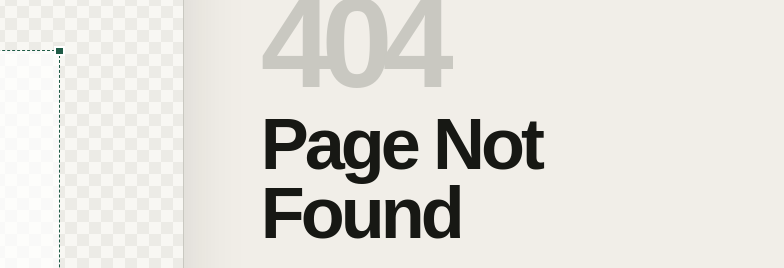
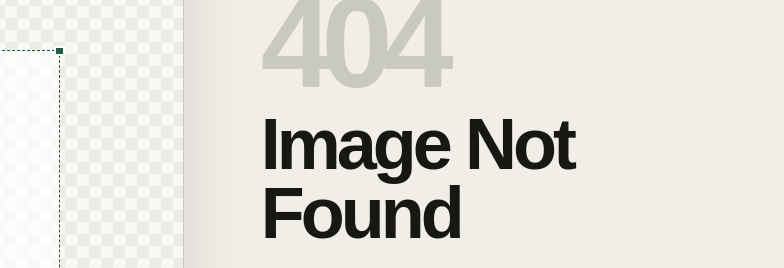
Before and after one commit to ericguitard/guitard-assets, a website: page 404.html in a window 1280 px wide. Shown: the part 150-418 px from the top of the page, 496-1280 px from the left. Drawn offline with Linux system fonts and the light colour scheme.

Commit message:
Change error title from 'Page Not Found' to 'Image Not Found'

```diff
--- a/404.html
+++ b/404.html
@@ -86,7 +86,7 @@
     <section class="error-copy">
       <p class="eyebrow">ASSET DELIVERY</p>
       <p class="status-code" aria-hidden="true">404</p>
-      <h1 id="error-title">Page Not Found</h1>
+      <h1 id="error-title">Image Not Found</h1>
       <p class="error-message">The requested image may have moved, been renamed, or never existed at this address.</p>
 
       <dl class="asset-status">
```
